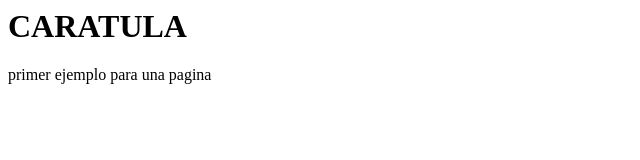
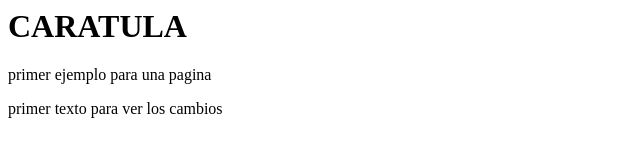
Before and after one commit to waly777/prueba_git, a plain HTML site: page index.html in a window 1280 px wide. Shown: the whole page, without its empty margins (0-640 px from the left). Drawn offline with Linux system fonts and the light colour scheme.

Commit message:
3er commit - modificamos la pagina

```diff
--- a/index.html
+++ b/index.html
@@ -7,6 +7,7 @@
     <body>
         <h1>CARATULA</h1>
         <p>primer ejemplo para una pagina</p>
+        <p>primer texto para ver los cambios</p>
         <!--<p><img src="imagenes/miniuns.jpg" width="25%"/></p> -->
     </body>
 </html
```
